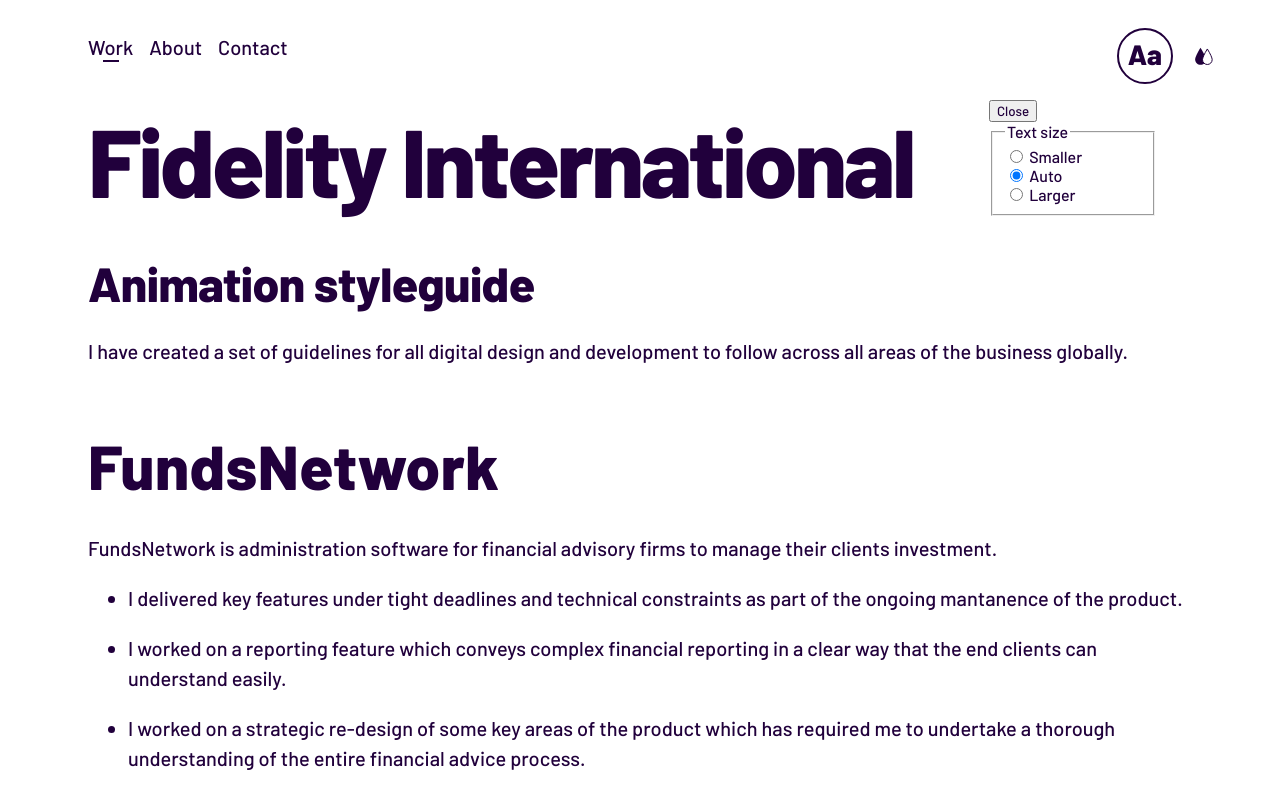
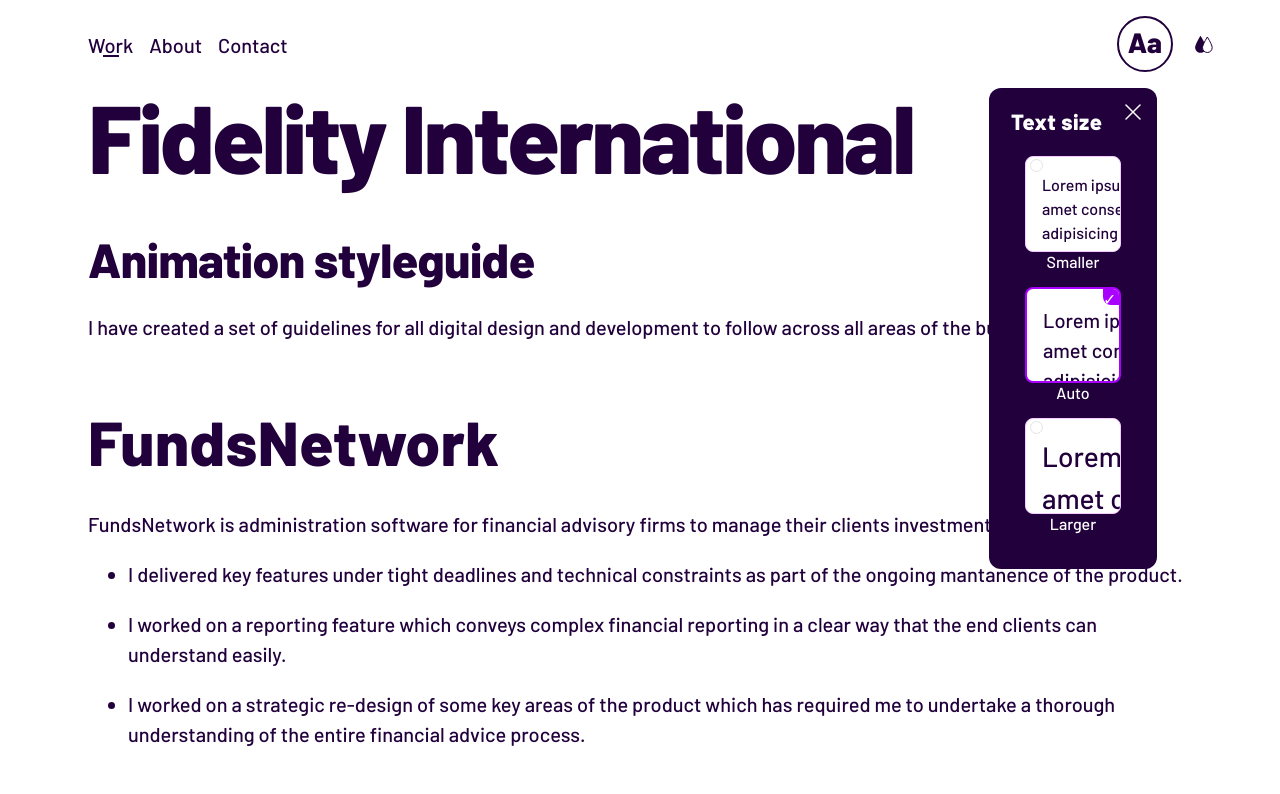
Before and after one commit to jimmaclean/jamesmaclean.co.uk, an Eleventy site: page src/ux/fidelity/index.html in a window 1280 px wide. Both pictures are taken after a click on the button "Aa". Shown: the top 794 px of the page. Built offline with nearby package versions, Linux system fonts and the light colour scheme; Eleventy itself is replaced by a stand-in of ours; files that its build step writes are made by us from their sources.

Commit message:
style text size modal

```diff
--- a/src/_includes/accessibility-controls.njk
+++ b/src/_includes/accessibility-controls.njk
@@ -1,26 +1,51 @@
+{% set placeHolderText = "Lorem ipsum dolor sit amet consectetur adipisicing elit. Ut id cupiditate perspiciatis veritatis magnam, atque ipsam! Saepe ducimus quasi vitae maiores beatae praesentium ullam culpa labore, enim libero eos sed!" %}
+
 <div class="accessibility-control">
   <button class="accessibility-control__button" type="button" data-overlay-button="text">
     <span class="accessibility-control__button-icon accessibility-control__button-icon--text">Aa</span>
     <span class="accessibility-control__button-label">Change text size</span>
   </button>
-  <div class="accessibility-control__panel" aria-hidden="true" data-overlay-panel="text">
-    <button type="button" data-overlay-close-button="text">Close</button>
-    <fieldset>
-      <legend>Text size</legend>
-      <div>
-        <input type="radio" id="font-size-smaller" name="font-size" value="smaller">
-        <label for="font-size-smaller">Smaller</label>
-      </div>
-      <div>
-        <input type="radio" id="font-size-auto" name="font-size" value="auto" checked>
-        <label for="font-size-auto">Auto</label>
-      </div>
-      <div>
-        <input type="radio" id="font-size-larger" name="font-size" value="larger">
-        <label for="font-size-larger">Larger</label>
-      </div>
-    </fieldset>
-    <p tabindex=0 class="visible-tab-only">end of dialouge</p>
+  <div class="accessibility-control__panel invert-focus" aria-hidden="true" data-overlay-panel="text">
+    <div class="accessibility-control__modal">
+      <button type="button" class="accessibility-control__close-button" data-overlay-close-button="text">
+        {% include "icons/cross.njk" %}
+        <span class="sr-only">Close</span>
+      </button>
+      <fieldset class="accessibility-control__fieldset">
+        <legend class="accessibility-control__legend">Text size</legend>
+        <div class="accessibility-control__input-row">
+          <div class="accessibility-control__input-wrap">
+            <input class="accessibility-control__input" type="radio" id="font-size-smaller" name="font-size" value="smaller">
+            <label class="accessibility-control__label" for="font-size-smaller">
+              <div class="accessibility-control__fake-input">
+                <span class="accessibility-control__preview-text accessibility-control__preview-text--smaller">{{ placeHolderText }}</span>
+              </div>
+              <span class="accessibility-control__fake-label">Smaller</span>
+            </label>
+          </div>
+          <div class="accessibility-control__input-wrap">
+            <input class="accessibility-control__input" type="radio" id="font-size-auto" name="font-size" value="auto" checked>
+            <label class="accessibility-control__label" for="font-size-auto">
+              <div class="accessibility-control__fake-input">
+                <span class="accessibility-control__preview-text accessibility-control__preview-text--auto">{{ placeHolderText }}</span>
+              </div>
+              <span class="accessibility-control__fake-label">Auto</span>
+            </label>
+          </div>
+          <div class="accessibility-control__input-wrap">
+            <input class="accessibility-control__input" type="radio" id="font-size-larger" name="font-size" value="larger">
+            <label class="accessibility-control__label" for="font-size-larger">
+              <div class="accessibility-control__fake-input">
+                <span class="accessibility-control__preview-text accessibility-control__preview-text--larger">{{ placeHolderText }}</span>
+              </div>
+              <span class="accessibility-control__fake-label">Larger</span>
+            </label>
+          </div>
+        </div>
+
+      </fieldset>
+      <p tabindex=0 class="visible-tab-only">end of dialouge</p>
+    </div>
   </div>
   <div aria-hidden="true" class="overlay-screen" data-overlay-dimmer="text"></div>
 </div>
@@ -32,8 +57,11 @@
     </span>
     <span class="accessibility-control__button-label">Change colour scheme</span>
   </button>
-  <div class="accessibility-control__panel" aria-hidden="true" data-overlay-panel="color">
-    <button type="button" data-overlay-close-button="color">Close</button>
+  <div class="accessibility-control__panel invert-focus" aria-hidden="true" data-overlay-panel="color">
+    <button type="button" class="accessibility-control__close-button" data-overlay-close-button="color" >
+      {% include "icons/cross.njk" %}
+      <span class="sr-only">Close</span>
+    </button>
     <fieldset>
       <legend>Color scheme</legend>
       <div>
--- a/src/_includes/icons/cross.njk
+++ b/src/_includes/icons/cross.njk
@@ -1,4 +1,4 @@
-<svg xmlns="http://www.w3.org/2000/svg" viewBox="0 0 16 16">
+<svg xmlns="http://www.w3.org/2000/svg" width="16" height="16" viewBox="0 0 16 16" class="cross-icon">
     <g style="fill: none;stroke: currentColor; stroke-linecap: round; stroke-linejoin: round; stroke-width: inherit;">
         <line x1="1" y1="1" x2="15" y2="15"/>
         <line x1="1" y1="15" x2="15" y2="1"/>
--- a/src/scss/01-settings/_variables.scss
+++ b/src/scss/01-settings/_variables.scss
@@ -34,6 +34,9 @@
 );
 
 $rem-base: 16px;
+$type-scale-factor-smaller: 0.8;
+$type-scale-factor-auto: 1;
+$type-scale-factor-larger: 1.4;
 /* prettier-ignore */
 $typography-map: (
   sm: (
--- a/src/scss/04-elements/_document.scss
+++ b/src/scss/04-elements/_document.scss
@@ -51,4 +51,8 @@
     outline: 3px dotted var(--text-color);
     outline-offset: 3px;
   }
+  &[data-keyboard-mode="true"] .invert-focus *:focus {
+    outline: 3px dotted var(--bg-color);
+    outline-offset: 3px;
+  }
 }
--- a/src/scss/04-elements/_typography.scss
+++ b/src/scss/04-elements/_typography.scss
@@ -1,8 +1,8 @@
 :root[data-font-size="smaller"] {
-  font-size: 0.8rem;
+  font-size: 1rem * $type-scale-factor-smaller;
 }
 :root[data-font-size="larger"] {
-  font-size: 1.4rem;
+  font-size: 1rem * $type-scale-factor-larger;
 }
 body {
   font-family: 'barlow', sans-serif;
--- a/src/scss/05-objects/_icons.scss
+++ b/src/scss/05-objects/_icons.scss
@@ -7,3 +7,9 @@
         stroke-width: px-to-rem(1.5px);
     }
 }
+.cross-icon {
+    stroke-width: px-to-rem(1px);
+    @include breakpointWrap('md') {
+        stroke-width: px-to-rem(1.5px);
+    }
+}
--- a/src/scss/06-components/_accessibility-controls.scss
+++ b/src/scss/06-components/_accessibility-controls.scss
@@ -15,7 +15,9 @@
 
 .accessibility-control {
   display: inline-block;
-  position: relative;
+  @include breakpointWrap('md') {
+    position: relative;
+  }
 
   &__button {
     z-index: 2;
@@ -59,13 +61,13 @@
     z-index: 2;
     min-width: 200px;
     padding: 1em;
-    background-color: var(--bg-color);
     position: absolute;
     right: 0;
     will-change: opacity, transform;
     opacity: 1;
     transform: translateX(0%);
     transition: opacity 300ms, transform 400ms;
+
     &[aria-hidden="true"] {
       transform: translateX(100%);
       opacity: 0;
@@ -75,8 +77,107 @@
       }
     }
   }
+  &__modal {
+    border-radius: px-to-rem(12px);
+    background-color: var(--text-color);
+    color: var(--bg-color);
+    padding: space(3);
+    position: relative;
+  }
+  &__close-button {
+    position: absolute;
+    top: 0;
+    right: 0;
+    appearance: none;
+    border: none;
+    background-color: transparent;
+    padding: space(2);
+  }
+  &__fieldset {
+    border: none;
+    padding: 0;
+    margin: 0;
+  }
+  &__legend {
+    @include styleLike('h5');
+  }
+  &__input-row {
+    display: flex;
+    flex-flow: row wrap;
+    justify-content: center;
+    margin-right: space(2) * -1;
+  }
+  &__input-wrap {
+    margin-right: space(2);
+    margin-bottom: space(2);
+  }
+  &__input {
+    opacity: 0.2;
+    position: absolute;
+    &:checked + label .accessibility-control__fake-input {
+      border-color: var(--purple-400);
+      border-width: 2px;
+      position: relative;
+      &::after {
+        position: absolute;
+        content: '\2713';
+        top: 0;
+        right: 0;
+        height: space(2);
+        width: space(2);
+        background-color: var(--purple-400);
+        color: var(--white);
+        border-bottom-left-radius: px-to-rem(8px);
+      }
+    }
+  }
+  &__label {
+    display: block;
+    width: 100%;
+  }
+  &__fake-input {
+    height: px-to-rem(96px);
+    width: px-to-rem(96px);
+    border: 1px solid var(--purple-100);
+    background-color: var(--bg-color);
+    color: var(--text-color);
+    overflow: hidden;
+    padding: space(2);
+    border-radius: px-to-rem(8px);
+  }
+  &__preview-text {
+    width: 10em;
+    display: block;
+    &--smaller {
+      @include styleLikeAtBreakpoint('p', 'sm');
+      font-size: map-get(map-get(map-get($typography-map, 'sm'), 'p'), 'fs') * $type-scale-factor-smaller;
+      @include breakpointWrap('md') {
+        @include styleLikeAtBreakpoint('p', 'md');
+        font-size: map-get(map-get(map-get($typography-map, 'md'), 'p'), 'fs') * $type-scale-factor-smaller;
+      }
+    }
+    &--auto {
+      @include styleLikeAtBreakpoint('p', 'sm');
+      font-size: map-get(map-get(map-get($typography-map, 'sm'), 'p'), 'fs') * $type-scale-factor-auto;
+      @include breakpointWrap('md') {
+        @include styleLikeAtBreakpoint('p', 'md');
+        font-size: map-get(map-get(map-get($typography-map, 'md'), 'p'), 'fs') * $type-scale-factor-auto;
+      }
+    }
+    &--larger {
+      @include styleLikeAtBreakpoint('p', 'sm');
+      font-size: map-get(map-get(map-get($typography-map, 'sm'), 'p'), 'fs') * $type-scale-factor-larger;
+      @include breakpointWrap('md') {
+        @include styleLikeAtBreakpoint('p', 'md');
+        font-size: map-get(map-get(map-get($typography-map, 'md'), 'p'), 'fs') * $type-scale-factor-larger;
+      }
+    }
+  }
+  &__fake-label {
+    text-align: center;
+    display: block;
+  }
 }
-
 
 .overlay-screen {
   z-index: 1;
@@ -93,13 +194,3 @@
     pointer-events: none;
   }
 }
-
-.visible-tab-only {
-  position: absolute;
-  opacity: 0;
-  pointer-events: none;
-  &:focus {
-    opacity: 1;
-    background: var(--bg-color);
-  }
-}
--- a/src/scss/06-components/_navigation.scss
+++ b/src/scss/06-components/_navigation.scss
@@ -56,18 +56,3 @@
   }
 
 }
-
-  // nav a {
-  //   padding: 0.6em 0;
-  //   margin-right: 1.2em;
-  // }
-
-  nav a.active {
-    font-weight: bold;
-    &::before {
-      content: "> ";
-    }
-  }
-  li > a {
-    display: block;
-  }
--- a/src/scss/07-utilities/_display-visibility.scss
+++ b/src/scss/07-utilities/_display-visibility.scss
@@ -1,6 +1,7 @@
 .block {
     display: block;
 }
+
 .sr-only {
     position:absolute;
     left:-10000px;
@@ -9,3 +10,13 @@
     height:1px;
     overflow:hidden;
 }
+
+.visible-tab-only {
+    position: absolute;
+    opacity: 0;
+    pointer-events: none;
+    &:focus {
+      opacity: 1;
+      background: var(--bg-color);
+    }
+  }
```
